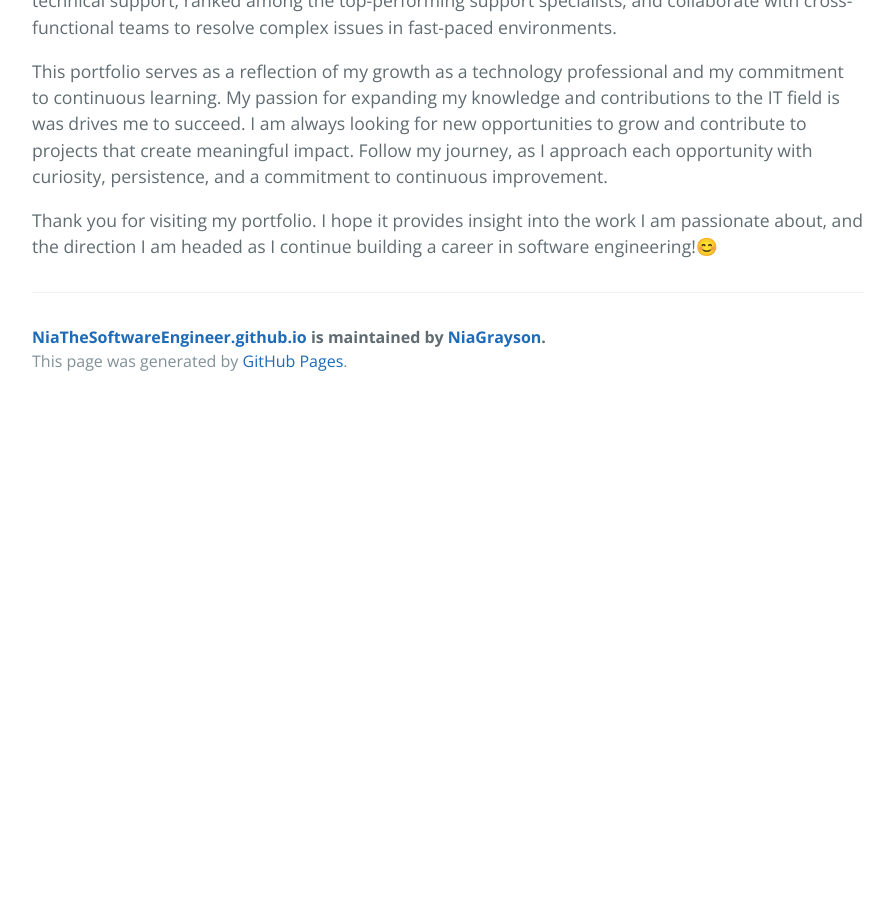
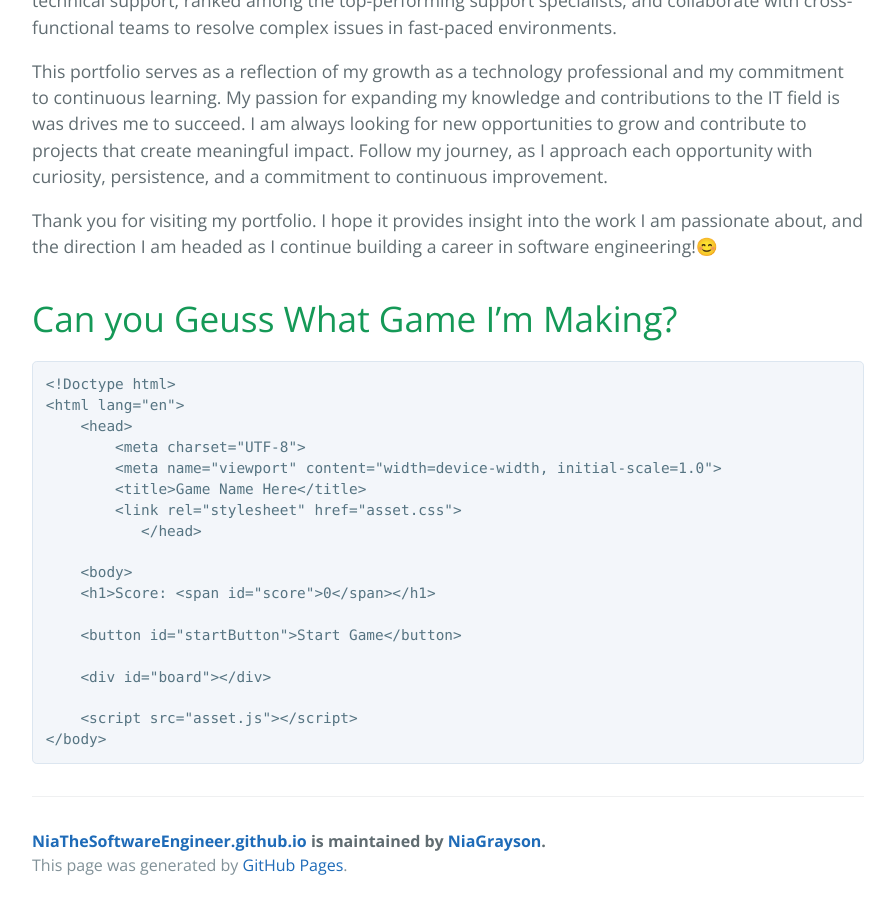
Before and after one commit to NiaGrayson/NiaTheSoftwareEngineer.github.io, a Jekyll site: the page built from index.md, in a window 1280 px wide and 900 px high, scrolled down 1194 px. Shown: the whole window, without its empty margins (192-1087 px from the left). Built offline with Jekyll 4.4.1, drawn with Linux system fonts in a browser that asks for light colours; before the commit the page ends 1599 px from its top, so only the background shows below that.

Commit message:
Revise portfolio with new game section and introduction
Added a section about a new game project and updated the portfolio introduction.

````diff
--- a/index.md
+++ b/index.md
@@ -23,3 +23,28 @@ New games will be found here.
   This portfolio serves as a reflection of my growth as a technology professional and my commitment to continuous learning. My passion for expanding my knowledge and contributions to the IT field is was drives me to succeed. I am always looking for new opportunities to grow and contribute to projects that create meaningful impact. Follow my journey, as I approach each opportunity with curiosity, persistence, and a commitment to continuous improvement.
 
 Thank you for visiting my portfolio. I hope it provides insight into the work I am passionate about, and the direction I am headed as I continue building a career in software engineering!😊
+
+
+
+# Can you Geuss What Game I'm Making?
+
+```Javascript
+<!Doctype html>
+<html lang="en">
+    <head>
+        <meta charset="UTF-8">
+        <meta name="viewport" content="width=device-width, initial-scale=1.0">
+        <title>Game Name Here</title>
+        <link rel="stylesheet" href="asset.css">
+           </head>
+
+    <body>
+    <h1>Score: <span id="score">0</span></h1>
+
+    <button id="startButton">Start Game</button>
+
+    <div id="board"></div>
+
+    <script src="asset.js"></script>
+</body>
+```
````
